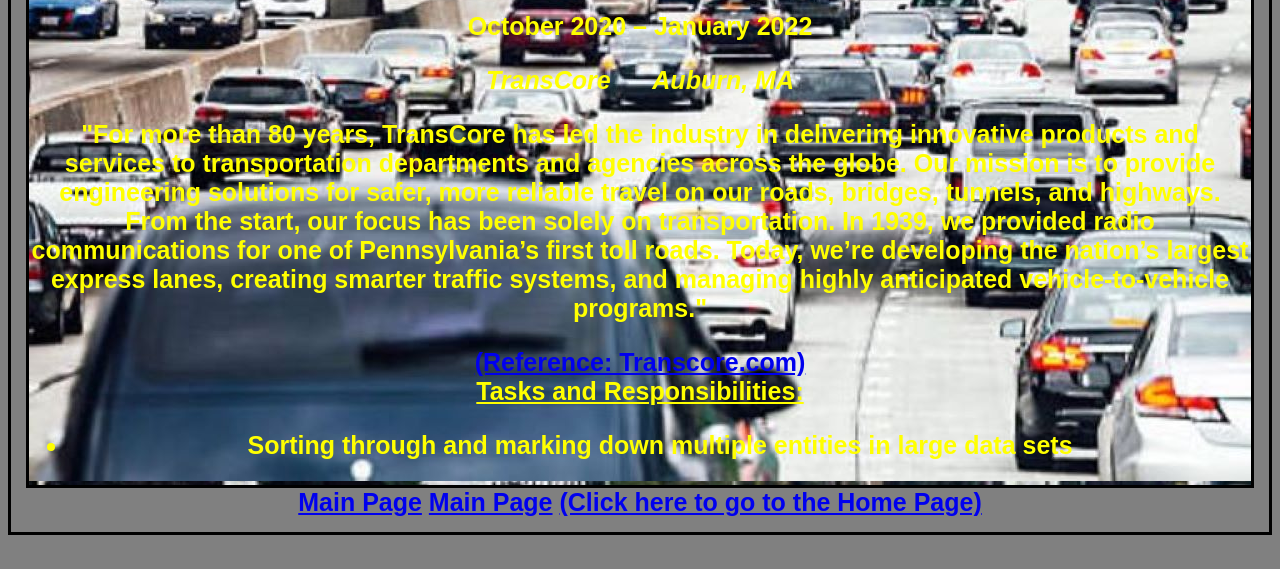
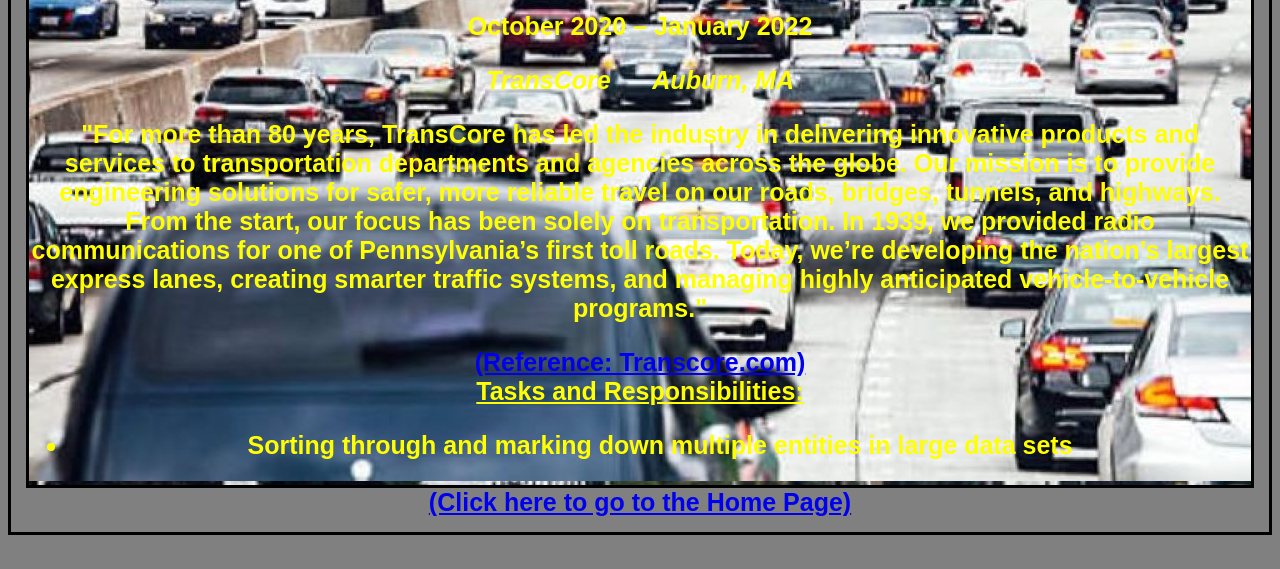
Before and after one commit to Michaelbrima/my-resume-project, a website: page ROLEDATAENTRYCLERK1.html in a window 1280 px wide. Shown: the part 231-800 px from the top of the page. Drawn offline with Linux system fonts and the light colour scheme; files that its build step writes are made by us from their sources.

Commit message:
Update ROLEDATAENTRYCLERK1.html
Removed faulty 'Main page' or Home Page links.

```diff
--- a/ROLEDATAENTRYCLERK1.html
+++ b/ROLEDATAENTRYCLERK1.html
@@ -153,10 +153,6 @@
 
 
 </div>
-
-<a href="vscode://file/My Resume Project/Michael Brima - Resume Project.html">Main Page</a>
-<a href="C:/Users/Chris/OneDrive/Documents/DATA SCIENCE/My Resume Project/Michael Brima - Resume Project.html">Main Page</a>
-
 <a href="/index.html"> (Click here to go to the Home Page) </a>
 
 </body>
```
